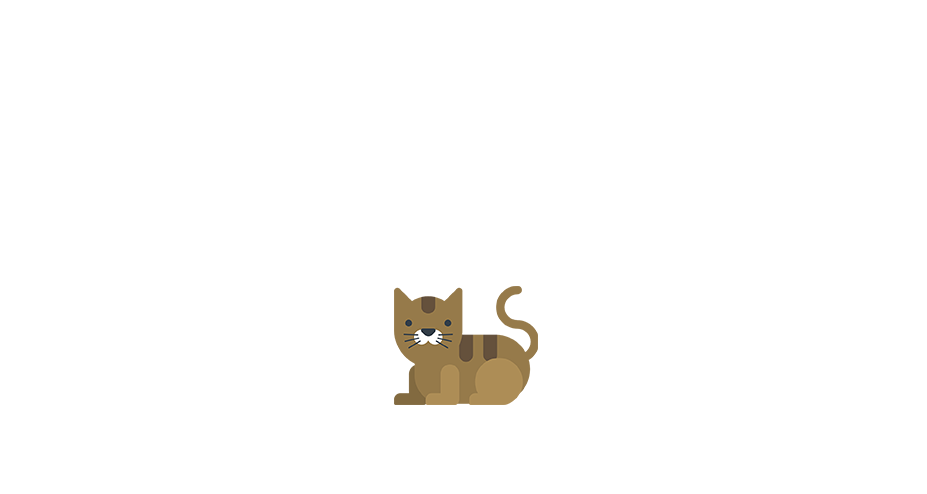
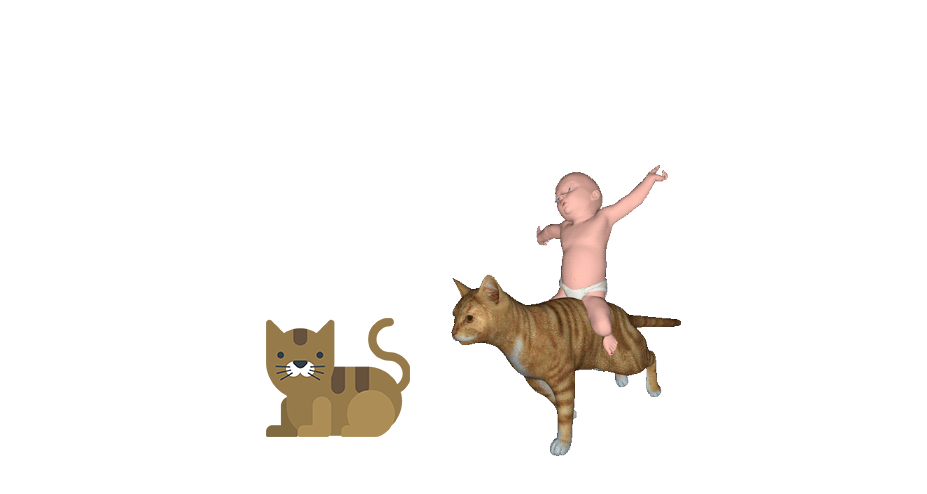
Before and after one commit to jermhern/cat-clicker, a plain HTML site: page index.html in a window 1280 px wide. Shown: the part 72-566 px from the top of the page, without its empty margins (176-1103 px from the left). Drawn offline with Linux system fonts and the light colour scheme; a web font is replaced by a local one.

Commit message:
added div for cat images

```diff
--- a/css/styles.css
+++ b/css/styles.css
@@ -8,17 +8,30 @@ body {
 	margin-left: 200px;
 }
 
+/*place where both of the cat images sit*/
+.catimg-container {
+	text-align: center;
+	display: block;
+	margin-right: auto;
+	margin-left: auto;
+}
+
+/*click number on top of page*/
 .clicks {
 	font-size: 2em;
 	text-align: center;
 	font-family: 'Sunflower', sans-serif;
 }
+
+/*cat images */
 .cat {
-	display: block;
-	margin-right: auto;
-	margin-left: auto;
 	margin-top: 20%;
 }
 .cat:active {
 	transform: scale(1.25,1.25);
 }
+
+.catDos {
+	height: 20%;
+	width: 20%;
+}
--- a/index.html
+++ b/index.html
@@ -11,7 +11,11 @@
 	<div class="header">
 		<h3 class="clicks">Clicks: <span class="level-text">0</span></h3>
 	</div>
-	<img class="cat" src="./img/kitty.png">
+
+	<div class="catimg-container">
+		<img class="cat" src="./img/kitty.png">
+		<img class="catDos" src="./img/cat2.gif">
+	</div>
 	<script type="text/javascript" src="./js/script.js"></script>
 </body>
 </html>
```
Also changed, not shown: img/cat2.gif (renamed from cat2.gif).
